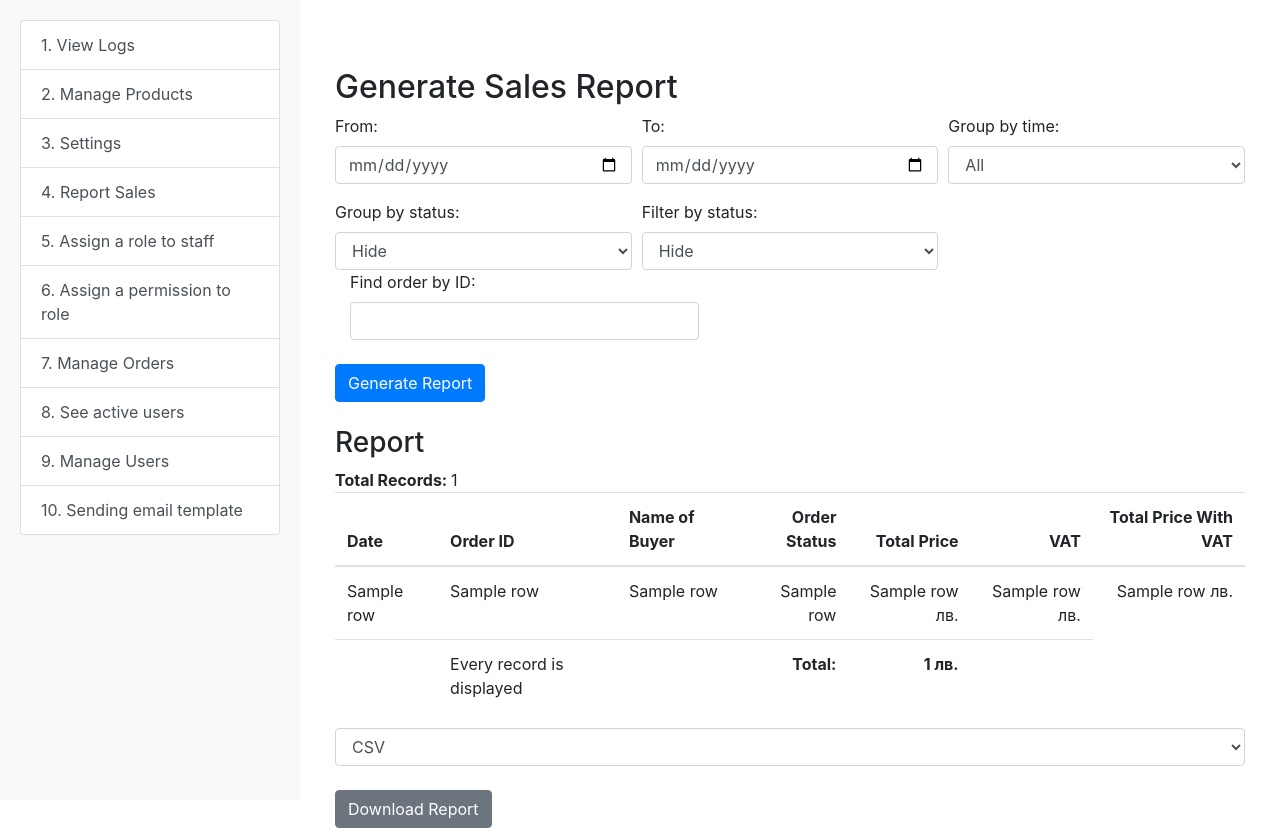
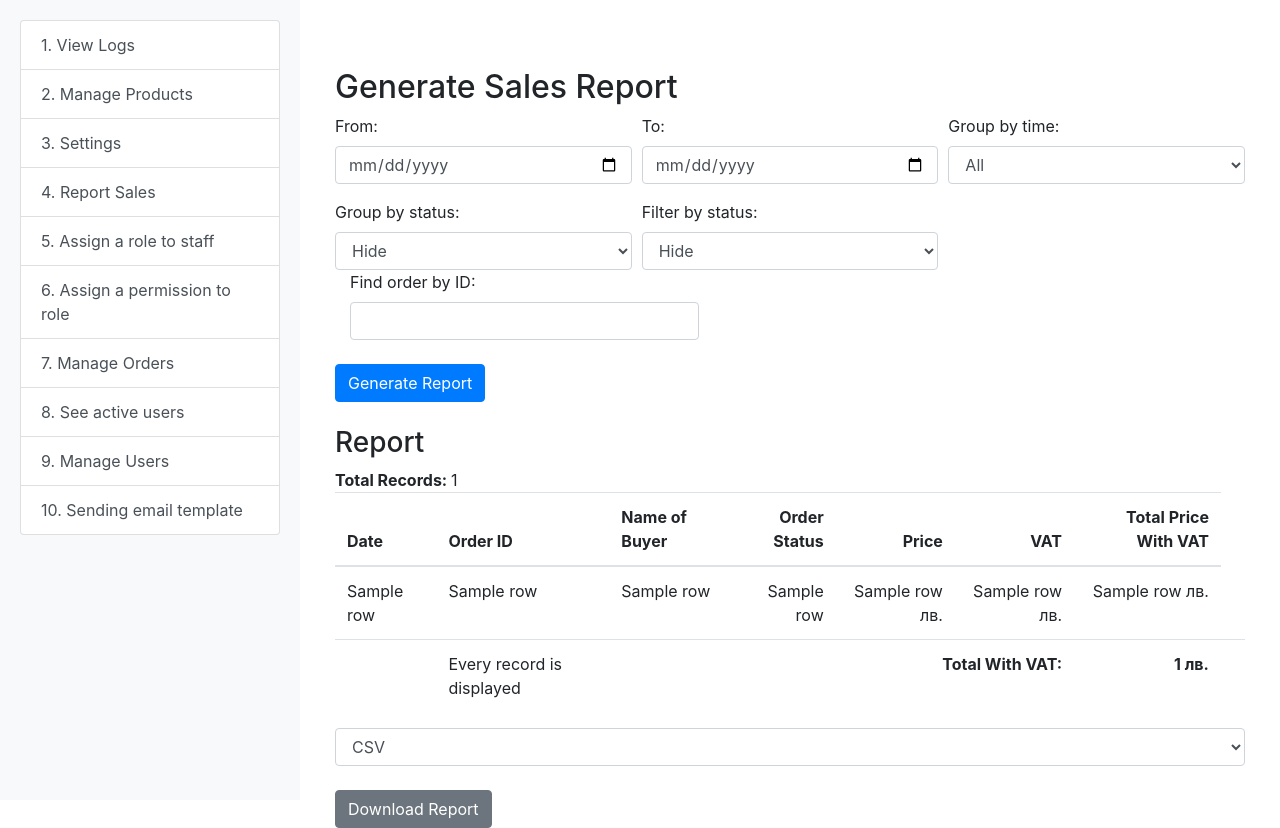
Before and after one commit to Kolpic/Online-Store, a Flask app: template Forum-Project/project/templates/report.html in a window 1280 px wide. Run offline with Flask 3, Linux system fonts and the light colour scheme; the template is opened without the code that fills it: most values are stand-ins (such as "Sample title", 1, 10 or a date in 2020); some libraries are stand-ins or nearby versions.

Commit message:
added vat and total sum with vat in the csv file, when downloaded, changed report html

```diff
--- a/Forum-Project/project/main.py
+++ b/Forum-Project/project/main.py
@@ -1783,9 +1783,6 @@ def back_office_manager(conn, cur, *params):
             cur.execute(query_for_total_rows, params)
             total_records = len(cur.fetchall())
 
-            utils.trace(query_for_total_rows)
-            utils.trace(query)
-
             params.append(limitation_rows)
 
             cur.execute(query, params)
@@ -1797,13 +1794,13 @@ def back_office_manager(conn, cur, *params):
             # total_records = len(report)
 
             total_price = sum(row[5] for row in report)
+            total_vat = sum(row[6] for row in report)
+            total_price_with_vat = sum(row[7] for row in report)
 
             report_json = utils.serialize_report(report)
-
-            utils.trace(type(total_records))
-            utils.trace(type(limitation_rows))
-
-            return render_template('report.html', limitation_rows=int(limitation_rows), filter_by_status=filter_by_status,report=report, total_records=total_records, total_price=total_price, report_json=report_json, default_to_date=date_to, default_from_date=date_from)
+            utils.trace(report_json)
+
+            return render_template('report.html', limitation_rows=int(limitation_rows), filter_by_status=filter_by_status,report=report, total_records=total_records, total_price_with_vat=total_price_with_vat,total_vat=total_vat,total_price=total_price, report_json=report_json, default_to_date=date_to, default_from_date=date_from)
         else:
             utils.AssertUser(False, "Invalid url")
 
@@ -1854,13 +1851,13 @@ def back_office_manager(conn, cur, *params):
 
     elif request.path == f'/download_report':
 
-        keys = ['date_from', 'date_to', 'group_by', 'status', 'filter_by_status', 'total_records', 'total_price', 'report_data', 'format']
+        keys = ['date_from', 'date_to', 'group_by', 'status', 'filter_by_status', 'total_records', 'total_price', 'total_vat', 'total_price_with_vat','report_data', 'format']
 
         form_data = {key: request.form.get(key, '') for key in keys}
 
         report_data = json.loads(form_data['report_data'])
 
-        headers = ['Date', 'User ID', 'Order ID', 'Total Price', 'Buyer', 'Order Status']
+        headers = ['Date', 'User ID', 'Order ID', 'Price', 'VAT', 'Total order price with VAT', 'Buyer','Order Status',]
 
         if form_data['format'] == 'csv':
 
@@ -1881,10 +1878,12 @@ def back_office_manager(conn, cur, *params):
                     user_id = row[1]
                     order_id = row[2]
                     price = row[3]
-                    name = row[4]
-                    status = row[5]
-
-                    row = [date, user_id, order_id, price, name, status]
+                    vat = row[4]
+                    price_with_vat = row[5]
+                    name = row[6]
+                    status = row[7]
+
+                    row = [date, user_id, order_id, price, vat, price_with_vat,name, status]
 
                     cw.writerow(row)
                     si.seek(0)
@@ -1892,8 +1891,11 @@ def back_office_manager(conn, cur, *params):
                     si.truncate(0)
                     si.seek(0)
 
-
-                cw.writerow(['Total Records:', form_data['total_records'], 'Total Price:', form_data['total_price']])
+                cw.writerow("")
+                cw.writerow(['Total Records:', form_data['total_records']])
+                cw.writerow(['Total Price Without VAT:', form_data['total_price']])
+                cw.writerow(['VAT:', form_data['total_vat']])
+                cw.writerow(['Total Price With VAT:', form_data['total_price_with_vat']])
                 si.seek(0)
                 yield si.getvalue()
                 si.close()
--- a/Forum-Project/project/templates/report.html
+++ b/Forum-Project/project/templates/report.html
@@ -70,7 +70,7 @@
                         <th>Order ID</th>
                         <th>Name of Buyer</th>
                         <th class="text-right">Order Status</th>
-                        <th class="text-right">Total Price</th>
+                        <th class="text-right">Price</th>
                         <th class="text-right">VAT</th>
                         <th class="text-right">Total Price With VAT</th>
                     </tr>
@@ -110,8 +110,8 @@
 
                         {% endif %}
 
-                        <td colspan="2" class="text-right"><strong>Total:</strong></td>
-                        <td class="text-right"><strong>{{ total_price }} лв.</strong></td>
+                        <td colspan="4" class="text-right"><strong>Total With VAT:</strong></td>
+                        <td class="text-right"><strong>{{ total_price_with_vat }} лв.</strong></td>
                         <td></td>
                     </tr>
                 </tbody>
@@ -125,6 +125,8 @@
             <input type="hidden" name="total_records" value="{{ total_records }}">
             <input type="hidden" name="total_price" value="{{ total_price }}">
             <input type="hidden" name="report_data" value="{{ report_json }}">
+            <input type="hidden" name="total_vat" value="{{ total_vat }}">
+            <input type="hidden" name="total_price_with_vat" value="{{ total_price_with_vat }}">
 
             <select name="format" class="form-control">
                 <option value="csv">CSV</option>
--- a/Forum-Project/project/utils.py
+++ b/Forum-Project/project/utils.py
@@ -67,12 +67,16 @@ def has_permission(cur, request, interface, permission_needed, username):
 def serialize_report(report):
     json_ready_report = []
     for row in report:
+        trace(row)
+        trace("")
         date_str = row[2].strftime('%Y-%m-%d') if isinstance(row[2], date) else row[2]
         json_row = [
             date_str,
             row[0] if not isinstance(row[0], int) else int(row[0]),
             row[1] if not isinstance(row[1], int) else int(row[1]),
             float(row[5]),
+            float(row[6]),
+            float(row[7]),
             row[3],
             row[4],
         ]
```
